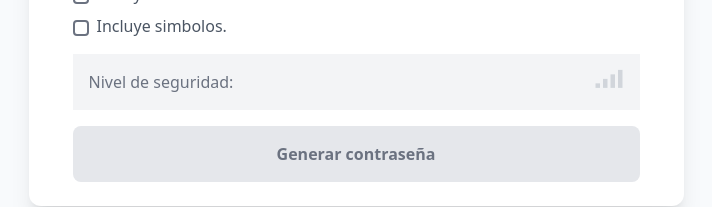
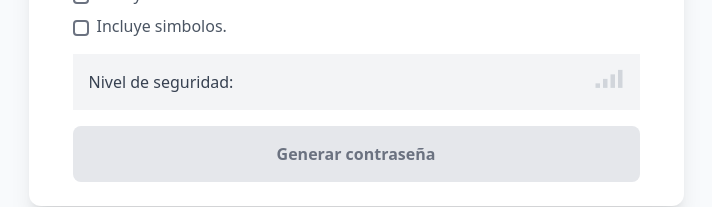
Before and after one commit to FernandoCM18/password-generator, a React (Vite) app: page / in a window 1280 px wide. Shown: the part 468-675 px from the top of the page, without its empty margins (284-996 px from the left). Built offline with nearby package versions, Linux system fonts and the light colour scheme.

Commit message:
fix: 💄Change colors

```diff
--- a/src/components/SecurityLevel.tsx
+++ b/src/components/SecurityLevel.tsx
@@ -24,7 +24,7 @@ export const SecurityLevel = ({activeCount, message}: Props) => {
 
   return (
     <div className="flex justify-between items-center bg-gray-100 dark:bg-slate-800 p-4">
-      <p className="text-gray-500 dark:text-slate-500">Nivel de seguridad: <span className="font-bold">{message}</span></p>
+      <p className={`text-gray-700 ${message && message.length > 0 && 'dark:text-slate-300'}`}>Nivel de seguridad: <span className="font-bold">{message}</span></p>
       <svg xmlns="http://www.w3.org/2000/svg" viewBox="0 0 24 24" className="w-9 h-9 -mt-4">
         {bars}
       </svg>
```
